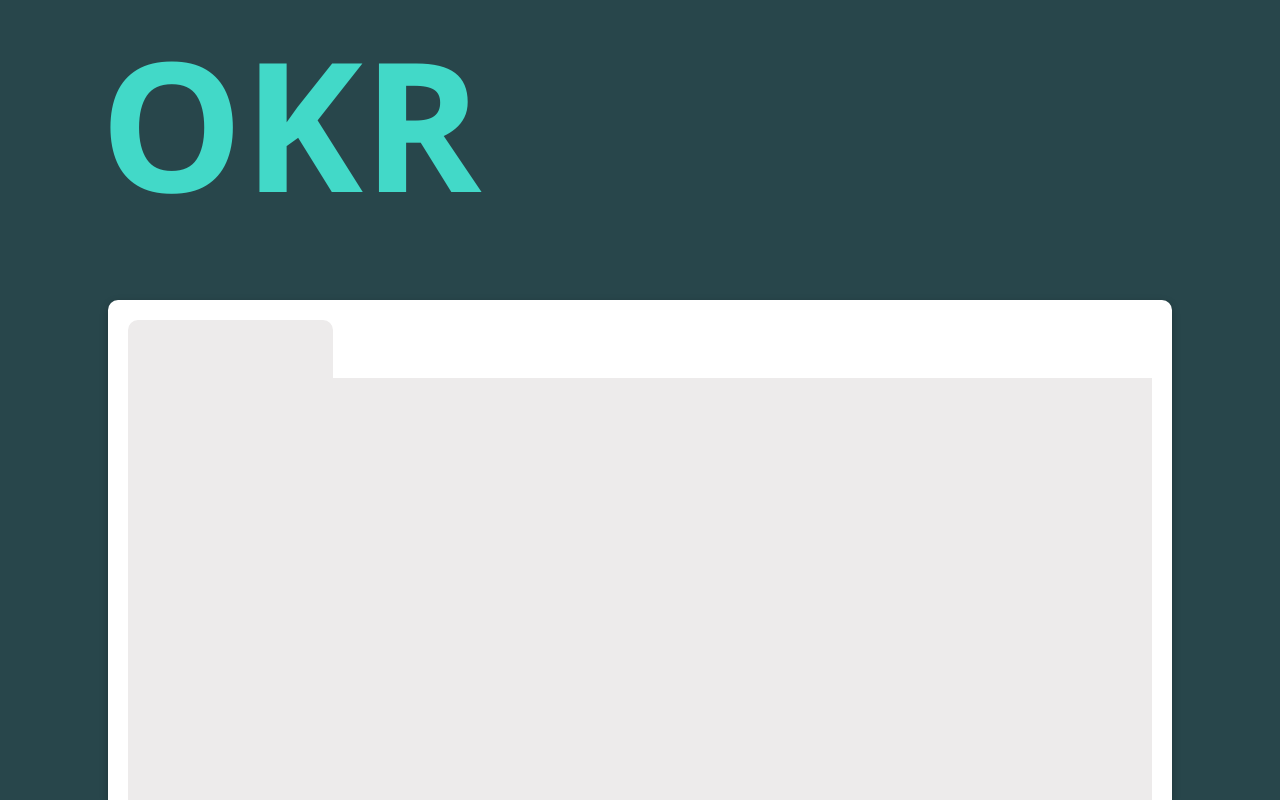
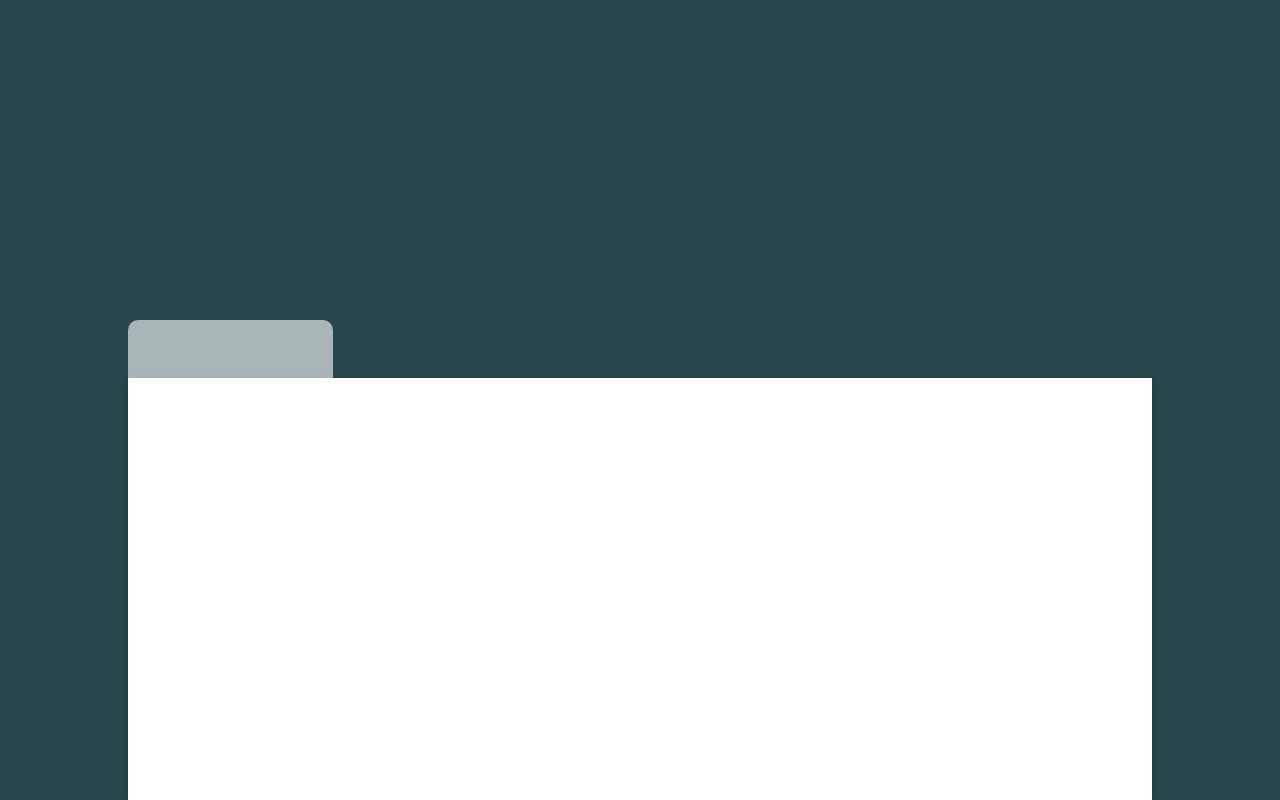
Before and after one commit to cmmarcondes/automated-okr, a React (Create React App) app: page /dashboard in a window 1280 px wide. Built offline with nearby package versions, Linux system fonts and the light colour scheme.

Commit message:
feat: componente dashboard e tabcomponent + elemento tab adicionado

```diff
--- /dev/null
+++ b/src/main/components/TabComponent.tsx
@@ -0,0 +1,39 @@
+import React from 'react';
+import { Tab } from 'main/elements/index';
+import { IKeyResult, IOkr } from 'main/store/protocol';
+import { getNewKrActive } from 'main/store/actions/datas';
+import { connect, ConnectedProps } from 'react-redux';
+import { Dispatch } from 'redux';
+
+const mapStateToProps = (state: { datas: IOkr }) => ({
+  datas: state.datas.objective,
+});
+
+const mapDispatchToProps = (dispatch: Dispatch) => ({
+  dispatchNewKrActive(KrArray: IKeyResult[], index: number) {
+    const action = getNewKrActive(KrArray, index);
+    dispatch(action);
+  },
+});
+const connector = connect(mapStateToProps, mapDispatchToProps);
+
+interface ITab {
+  index: number;
+}
+type PropsFromRedux = ConnectedProps<typeof connector> & ITab;
+
+const TabComponent: React.FC<PropsFromRedux> = ({
+  children,
+  datas,
+  index,
+  dispatchNewKrActive,
+}) => (
+  <Tab
+    onClick={() => dispatchNewKrActive(datas.kr, index)}
+    active={datas.kr[index].active}
+  >
+    {children}
+  </Tab>
+);
+
+export default connector(TabComponent);
--- a/src/main/elements/container.tsx
+++ b/src/main/elements/container.tsx
@@ -35,26 +35,6 @@ export const Container = styled.div`
     width: 100%;
   }
 
-  .tab {
-    display: flex;
-    justify-content: center;
-    align-items: center;
-
-    font-size: 18px;
-    font-weight: 600;
-    letter-spacing: 3px;
-
-    width: 20%;
-
-    background-color: transparent;
-
-    border-radius: 10px 10px 0 0;
-
-    &:first-child {
-      background-color: #edebeb;
-    }
-  }
-
   .dashboard {
     &__container {
       position: absolute;
@@ -65,18 +45,15 @@ export const Container = styled.div`
       bottom: 0;
 
       padding: 20px 20px 0px 20px;
-
-      background-color: white;
-
-      border-radius: 10px 10px 0 0;
-      box-shadow: rgba(0, 0, 0, 0.24) 0px 3px 8px;
     }
 
     &__content {
       width: 100%;
       height: 88%;
 
-      background-color: #edebeb;
+      background-color: white;
+
+      box-shadow: rgba(0, 0, 0, 0.24) 0px 3px 8px;
     }
 
     &__wrapper {
--- a/src/main/elements/index.tsx
+++ b/src/main/elements/index.tsx
@@ -4,3 +4,4 @@ export * from './textfield';
 export * from './title';
 export * from './dropdown';
 export * from './label';
+export * from './tab';
--- /dev/null
+++ b/src/main/elements/tab.tsx
@@ -0,0 +1,27 @@
+import styled from 'styled-components';
+
+interface IActiveTab {
+  active: boolean;
+}
+export const Tab = styled.div<IActiveTab>`
+  display: flex;
+  justify-content: center;
+  align-items: center;
+
+  font-size: 15px;
+  font-weight: 600;
+  letter-spacing: 3px;
+
+  width: 20%;
+
+  border-radius: 10px 10px 0 0;
+
+  background-color: white;
+  opacity: ${({ active }) => (active ? '1' : '0.6')};
+
+  cursor: pointer;
+
+  &:hover {
+    background-color: white;
+  }
+`;
--- a/src/main/helpers/enum.ts
+++ b/src/main/helpers/enum.ts
@@ -1,6 +1,7 @@
 export enum ActionCreators {
   NEW_GOAL = 'NEW_GOAL',
   ADD_NEW_KR = 'ADD_NEW_KR',
+  NEW_KR_ACTIVE = 'NEW_KR_ACTIVE',
   NEW_KR_NAME = 'NEW_KR_NAME',
   NEW_KR_HOWITSCALCULATED = 'NEW_KR_HOWITSCALCULATED',
   NEW_KR_INFORMATION = 'NEW_KR_INFORMATION',
--- a/src/main/pages/dashboard/index.tsx
+++ b/src/main/pages/dashboard/index.tsx
@@ -1,3 +1,4 @@
+import TabComponent from 'main/components/TabComponent';
 import { DashboardTitle, Container } from 'main/elements';
 import { IOkr } from 'main/store/protocol';
 import React from 'react';
@@ -13,11 +14,13 @@ type PropsFromRedux = ConnectedProps<typeof connector>;
 
 const Dashboard: React.FC<PropsFromRedux> = ({ datas }) => (
   <Container>
-    <DashboardTitle>OKR</DashboardTitle>
+    <DashboardTitle>{datas.goal}</DashboardTitle>
     <div className="dashboard__container">
       <div className="dashboard__wrapper">
-        {datas.kr.map((keyResult) => (
-          <div className="tab">{keyResult.name}</div>
+        {datas.kr.map((keyResult, index) => (
+          <TabComponent key={keyResult.name} index={index}>
+            {keyResult.name}
+          </TabComponent>
         ))}
       </div>
       <div className="dashboard__content" />
--- a/src/main/store/actions/datas.ts
+++ b/src/main/store/actions/datas.ts
@@ -6,6 +6,16 @@ export const getNewGoal = (newGoal: string) => ({
   type: ActionCreators.NEW_GOAL,
   payload: newGoal,
 });
+
+export const getNewKrActive = (KrArray: IKeyResult[], index = 0) => {
+  // eslint-disable-next-line no-return-assign
+  KrArray.forEach((kr) => (kr.active = false));
+  KrArray[index].active = true;
+  return {
+    type: ActionCreators.NEW_KR_ACTIVE,
+    payload: KrArray,
+  };
+};
 
 export const getNewKrName = (
   KrArray: IKeyResult[],
--- a/src/main/store/protocol.ts
+++ b/src/main/store/protocol.ts
@@ -1,4 +1,5 @@
 export type IKeyResult = {
+  active: boolean;
   name: string;
   howitscalculated: string;
   information: string;
@@ -6,7 +7,7 @@ export type IKeyResult = {
   target: string;
   currentvalue: string;
   progress: string;
-  [key: string]: string;
+  [key: string]: string | boolean;
 };
 
 export interface IOkr {
--- a/src/main/store/reducers/datasReducer.ts
+++ b/src/main/store/reducers/datasReducer.ts
@@ -4,6 +4,7 @@ import { IOkr } from 'main/store/protocol';
 
 export const dataReducer = (state: IOkr, action: PayloadAction<IOkr>) => {
   const krInitialState = {
+    active: false,
     name: '',
     howitscalculated: '',
     information: '',
@@ -30,6 +31,15 @@ export const dataReducer = (state: IOkr, action: PayloadAction<IOkr>) => {
           kr: action.payload,
         },
       };
+    case ActionCreators.NEW_KR_ACTIVE:
+      return {
+        ...state,
+        objective: {
+          goal: state.objective.goal,
+          kr: action.payload,
+        },
+      };
+
     case ActionCreators.NEW_KR_NAME:
       return {
         ...state,
```
Also changed, not shown: 1 other file (tests, documents, lock files or other folders).
